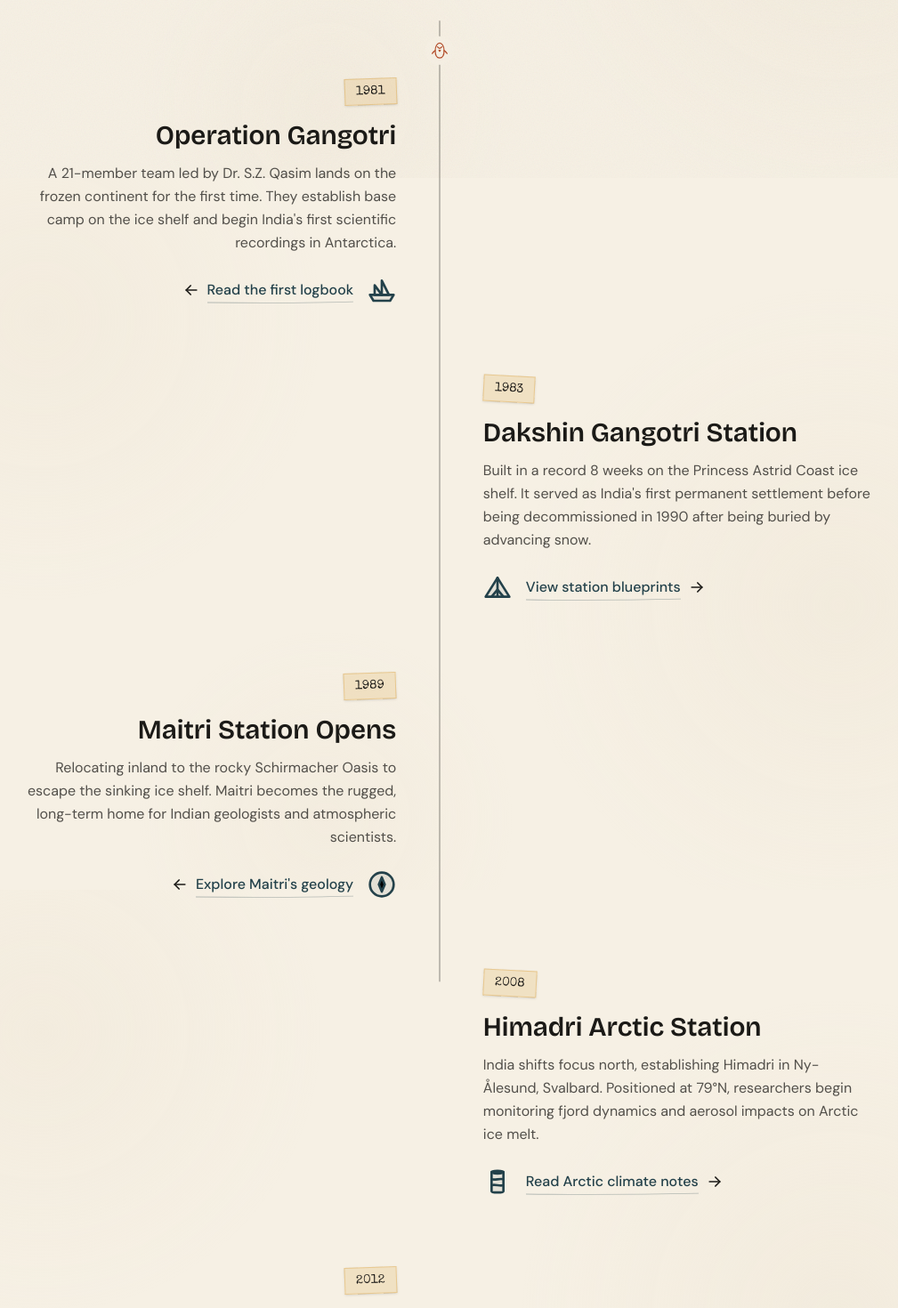
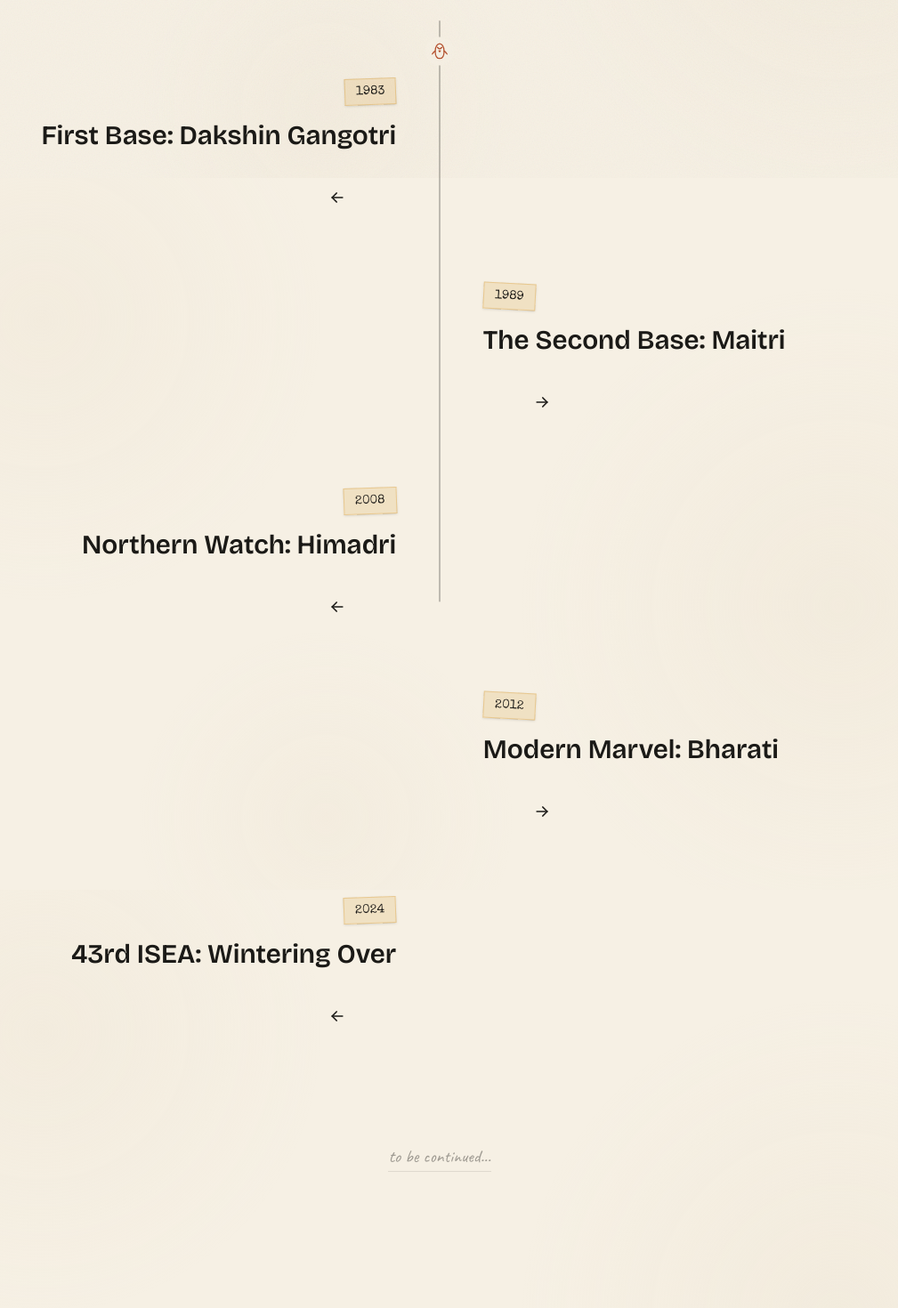
Before and after one commit to BhadriPrabhu/sih_pulse, a React (Vite) app in the folder pulse_client/: page /expeditions in a window 1280 px wide. Shown: the part 600-2070 px from the top of the page at 89% size, without its empty margins (146-1155 px from the left). Built offline with nearby package versions, Linux system fonts and the light colour scheme.

Commit message:
content: expand expedition records

```diff
--- a/pulse_client/src/data/expeditionsData.js
+++ b/pulse_client/src/data/expeditionsData.js
@@ -1,50 +1,118 @@
 export const expeditionsData = [
   {
-    id: "exp-1981",
-    year: "1981",
-    title: "Operation Gangotri",
-    description: "A 21-member team led by Dr. S.Z. Qasim lands on the frozen continent for the first time. They establish base camp on the ice shelf and begin India's first scientific recordings in Antarctica.",
-    doodle: "ship",
-    linkText: "Read the first logbook"
+    id: "dakshin-gangotri",
+    year: "1983",
+    title: "First Base: Dakshin Gangotri",
+    location: "Princess Astrid Coast, Antarctica",
+    type: "Stations",
+    region: "Antarctica",
+    actionLabel: "Read the field report",
+    coords: { x: 35, y: 30, map: "south" },
+    story: "In 1983, India established its first scientific base in Antarctica, Dakshin Gangotri. Built on an ice shelf in record time during the third Indian expedition, it served as the primary hub for the Indian Antarctic Program and marked India's entry as a serious polar research nation.\n\nThe station was built using prefabricated timber and designed to withstand brutal blizzard conditions. However, being situated on a moving and accumulating ice shelf, it was progressively buried in snow. \n\nBy 1989, the accumulating ice forced the station to be decommissioned as a primary research base. It stands today as a buried monument to the early pioneers of Indian polar science.", // verify: exact date of final decommissioning vs conversion to transit camp.
+    keyFacts: [
+      "Established during the 3rd Indian Scientific Expedition to Antarctica.",
+      "Constructed on the Princess Astrid Coast ice shelf.",
+      "Operated as a fully functional base from 1983 to 1989.",
+      "Abandoned after being buried by heavy snow accumulation."
+    ],
+    timeline: [
+      { date: "1983", event: "Station commissioned" },
+      { date: "1989", event: "Decommissioned due to ice burial" }
+    ],
+    relatedDatasets: "Ice shelf",
+    relatedMedia: "Dakshin Gangotri"
   },
   {
-    id: "exp-1983",
-    year: "1983",
-    title: "Dakshin Gangotri Station",
-    description: "Built in a record 8 weeks on the Princess Astrid Coast ice shelf. It served as India's first permanent settlement before being decommissioned in 1990 after being buried by advancing snow.",
-    doodle: "tent",
-    linkText: "View station blueprints"
+    id: "maitri",
+    year: "1989",
+    title: "The Second Base: Maitri",
+    location: "Schirmacher Oasis, Antarctica",
+    type: "Stations",
+    region: "Antarctica",
+    actionLabel: "Explore Maitri's geology",
+    coords: { x: 45, y: 40, map: "south" },
+    story: "Learning from Dakshin Gangotri, India established its second station, Maitri, in 1989 on the ice-free rocky terrain of the Schirmacher Oasis. This strategic location provided a stable foundation, immune to the ice burial that claimed its predecessor.\n\nMaitri is equipped with modern laboratories for earth sciences, meteorology, glaciology, and upper atmosphere research. The station also built a freshwater lake named Lake Priyadarshini in front of the base to serve its water needs.\n\nMaitri has been continuously occupied since its inception, surviving extreme winter temperatures and serving as the gateway to the deep Antarctic interior for Indian convoys.", // verify: current maximum wintering population capacity.
+    keyFacts: [
+      "Located in the rocky Schirmacher Oasis to prevent ice burial.",
+      "Draws fresh water from the nearby Lake Priyadarshini.",
+      "Serves as the main logistical hub for inland convoys.",
+      "Continuously occupied year-round since 1989."
+    ],
+    timeline: [
+      { date: "1989", event: "Station commissioned" },
+      { date: "2007", event: "Major communication upgrades" }
+    ],
+    relatedDatasets: "Geology Schirmacher",
+    relatedMedia: "Maitri"
   },
   {
-    id: "exp-1989",
-    year: "1989",
-    title: "Maitri Station Opens",
-    description: "Relocating inland to the rocky Schirmacher Oasis to escape the sinking ice shelf. Maitri becomes the rugged, long-term home for Indian geologists and atmospheric scientists.",
-    doodle: "compass",
-    linkText: "Explore Maitri's geology"
+    id: "himadri",
+    year: "2008",
+    title: "Northern Watch: Himadri",
+    location: "Ny-Ålesund, Svalbard, Arctic",
+    type: "Stations",
+    region: "Arctic",
+    actionLabel: "View station blueprints",
+    coords: { x: 50, y: 35, map: "north" },
+    story: "Expanding its polar footprint, India opened its first Arctic research station, Himadri, in 2008. Situated in the international research village of Ny-Ålesund in Svalbard, Norway, it sits just 1,200 kilometers from the North Pole.\n\nHimadri operates primarily during the northern summer (roughly April to October). Its research focuses on the rapid atmospheric changes in the Arctic, space weather, and the intricate connections between Arctic climate and the Indian Monsoon system.\n\nThe station collaborates heavily with international neighbors, sharing data on glaciology and the biological adaptations of marine life to changing sea ice.", // verify: current exact operational months per year.
+    keyFacts: [
+      "India's first and only research station in the Arctic.",
+      "Located in Ny-Ålesund, the northernmost permanent civilian settlement.",
+      "Focuses on atmospheric research and Indian Monsoon linkages.",
+      "Operates primarily during the Arctic summer."
+    ],
+    timeline: [
+      { date: "2007", event: "First Indian Arctic expedition" },
+      { date: "2008", event: "Himadri station inaugurated" }
+    ],
+    relatedDatasets: "Atmosphere Arctic",
+    relatedMedia: "Himadri"
   },
   {
-    id: "exp-2008",
-    year: "2008",
-    title: "Himadri Arctic Station",
-    description: "India shifts focus north, establishing Himadri in Ny-Ålesund, Svalbard. Positioned at 79°N, researchers begin monitoring fjord dynamics and aerosol impacts on Arctic ice melt.",
-    doodle: "iceCore",
-    linkText: "Read Arctic climate notes"
+    id: "bharati",
+    year: "2012",
+    title: "Modern Marvel: Bharati",
+    location: "Larsemann Hills, Antarctica",
+    type: "Stations",
+    region: "Antarctica",
+    actionLabel: "See live field updates",
+    coords: { x: 75, y: 65, map: "south" },
+    story: "Bharati, India's third Antarctic research facility, was commissioned in 2012. Located in the Larsemann Hills, about 3,000 kilometers east of Maitri, it represents a massive leap in polar engineering and sustainable architecture.\n\nConstructed using specialized shipping containers wrapped in an aerodynamic shell, Bharati is designed to withstand 200 km/h winds and temperatures dropping to -40°C. It serves as a state-of-the-art facility for oceanography and the study of continental breakups.\n\nBharati is also a critical communication node, housing high-speed satellite links that allow real-time data transfer of high-resolution atmospheric imagery back to the mainland.", // verify: exact wind speed structural rating.
+    keyFacts: [
+      "Constructed from 134 specialized shipping containers.",
+      "Focuses on oceanography and geological history (Gondwanaland).",
+      "Features a highly efficient, combined heat and power system.",
+      "Maintains direct high-speed satellite links to India."
+    ],
+    timeline: [
+      { date: "2012", event: "Station commissioned" },
+      { date: "2024", event: "Satellite data link upgrades" }
+    ],
+    relatedDatasets: "Oceanography Larsemann",
+    relatedMedia: "Bharati"
   },
   {
-    id: "exp-2012",
-    year: "2012",
-    title: "Bharati Station Commissioned",
-    description: "A modern architectural marvel built on stilts in the Larsemann Hills. Bharati is designed to withstand extreme blizzards while serving as the primary hub for oceanographic research.",
-    doodle: "camera",
-    linkText: "Tour the Bharati labs"
-  },
-  {
-    id: "exp-2025",
-    year: "2025",
-    title: "44th Summer Campaign",
-    description: "The latest ongoing expedition. Teams are currently deployed to retrieve deep-sea moorings and conduct UAV-based wildlife censuses before the harsh winter sets in.",
-    doodle: "penguin",
-    linkText: "See live field updates"
+    id: "latest-campaign",
+    year: "2024",
+    title: "43rd ISEA: Wintering Over",
+    location: "Maitri & Bharati, Antarctica",
+    type: "Campaigns",
+    region: "Antarctica",
+    actionLabel: "Follow this campaign",
+    coords: { x: 60, y: 55, map: "south" },
+    story: "The 43rd Indian Scientific Expedition to Antarctica (ISEA) represents the latest operational cohort managing both Maitri and Bharati stations during the grueling polar winter. \n\nThis campaign continues long-term data collection on atmospheric ozone, magnetic field fluctuations, and glaciological surveys of the coastal ice sheet. The team also manages complex logistical resupplies via specialized ice-class vessels.\n\nWintering teams face months of total darkness and isolation, acting as the vital caretakers of India's multi-million dollar polar infrastructure until the summer crew arrives.", // verify: exact number of wintering members for the 43rd ISEA.
+    keyFacts: [
+      "Currently managing both active Antarctic stations.",
+      "Conducting ongoing ozone and magnetic field observations.",
+      "Team comprises scientists, doctors, and logistics engineers.",
+      "Facing the extreme isolation of the Antarctic winter night."
+    ],
+    timeline: [
+      { date: "Nov 2023", event: "Expedition launched from India" },
+      { date: "Mar 2024", event: "Wintering team isolated" },
+      { date: "Nov 2024", event: "Expected relief arrival" }
+    ],
+    relatedDatasets: "ISEA logs",
+    relatedMedia: "Expedition prep"
   }
 ];
```
